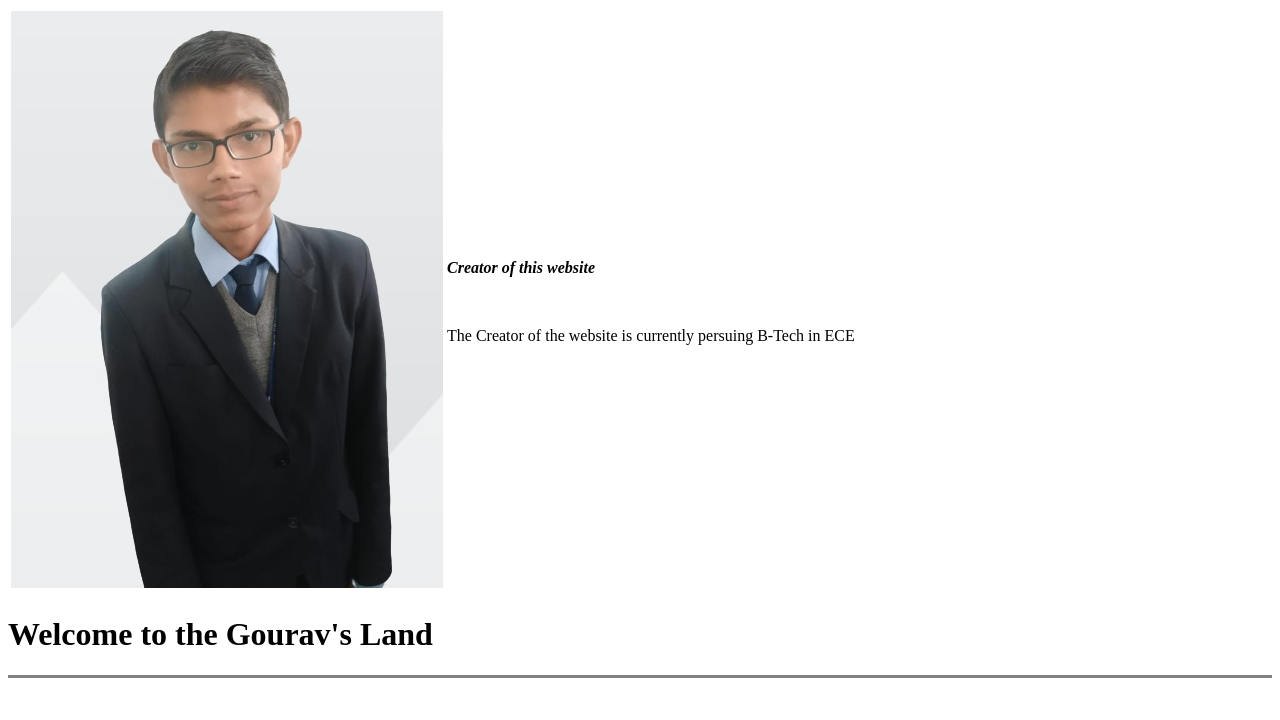
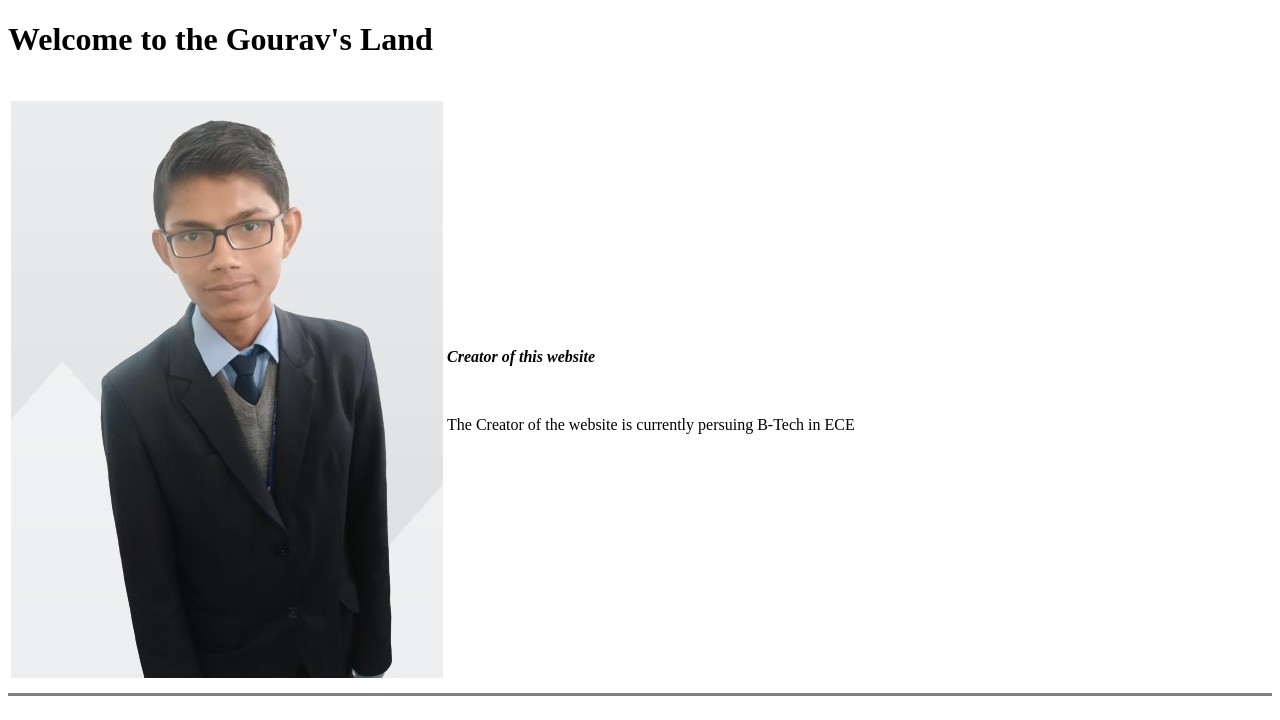
Before and after one commit to 123gourav333/CV, a plain HTML site: page index.html in a window 1280 px wide. Shown: the top 720 px of the page. Drawn offline with Linux system fonts and the light colour scheme.

Commit message:
Update index.html

```diff
--- a/index.html
+++ b/index.html
@@ -5,6 +5,7 @@
     <title>Created By Gourav Singh</title>
   </head>
   <body>
+    <h1>Welcome to the Gourav's Land</h1><br>
     <table>
       <tr>
       <td><img src="WhatsApp Image 2020-02-19 at 12.53.08 PM-removebg-preview.jpg" alt="Gourav Profile Picture"></td>
@@ -15,7 +16,7 @@
     </tr>
   </table>
 
-    <h1>Welcome to the Gourav's Land</h1>
+
     <!--p = paragraph
      em= Italic emphasize
      i = only Italic
```
